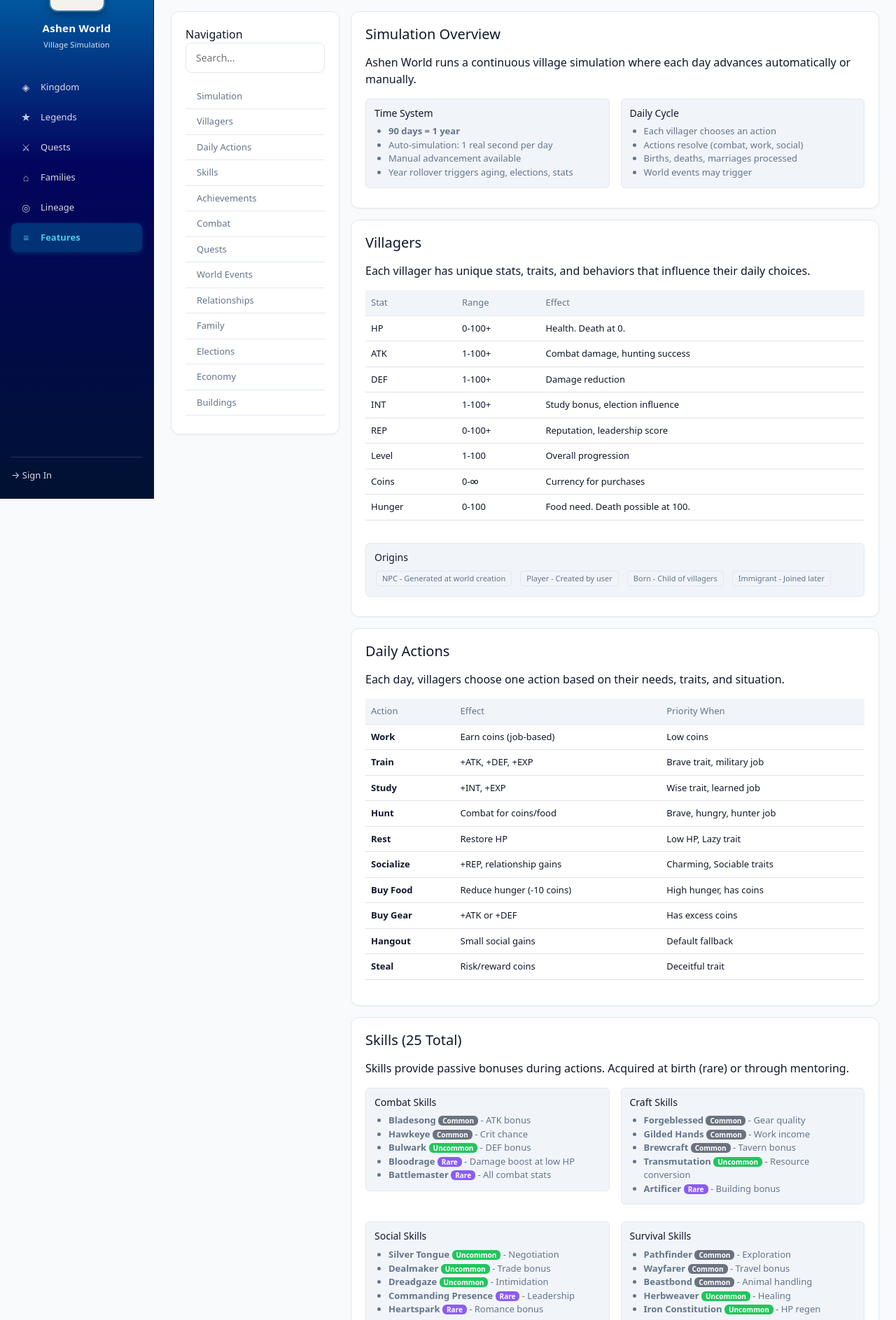
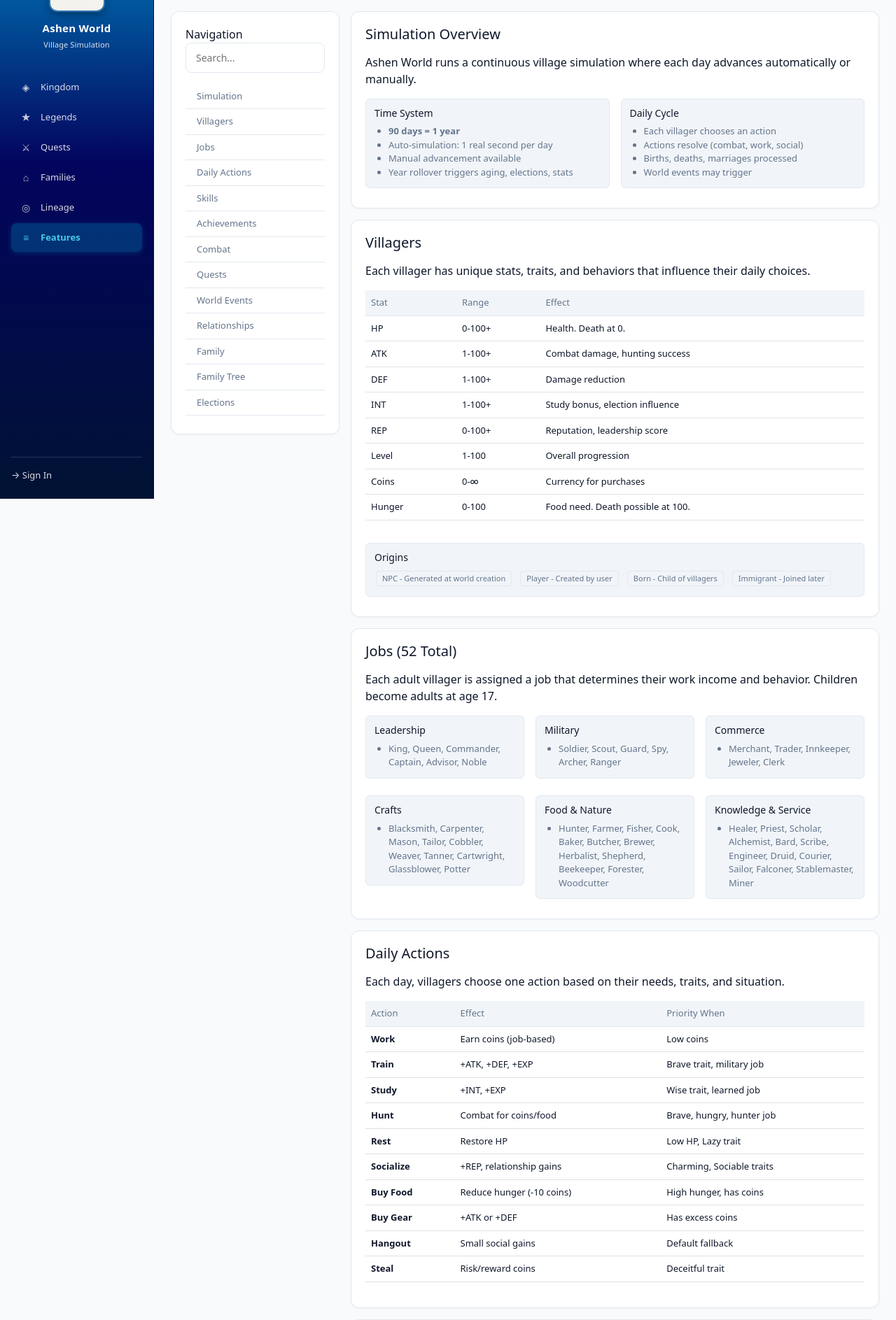
Before and after one commit to GeraldPlakasa/ashen-world, a Flask app: page /features in a window 1280 px wide. Shown: the part 87-1974 px from the top of the page at 70% size. Run offline with Flask 3, Linux system fonts and the light colour scheme; data comes from the database, SQL or seed files in the repository; data that the repository does not hold is empty.

Commit message:
fix(features): sync documentation with actual codebase
- Add Jobs section (52 jobs categorized)
- Add Family Tree section
- Fix traits: remove fake Charming/Sociable, add 8 missing traits
  (Stoic, Naive, Diligent, Protective, Reckless, Empathic, Clever,
   Strict, Patient, Curious)
- Fix weather: remove non-existent Snowy/Stormy, only sunny/rain exist
- Update trait count to 20 total

```diff
--- a/templates/features.html
+++ b/templates/features.html
@@ -51,6 +51,7 @@
                   <div class="list-group list-group-flush" id="tocList" style="font-size: 13px; max-height: 60vh; overflow-y: auto;">
                     <a class="list-group-item list-group-item-action" href="#simulation">Simulation</a>
                     <a class="list-group-item list-group-item-action" href="#villagers">Villagers</a>
+                    <a class="list-group-item list-group-item-action" href="#jobs">Jobs</a>
                     <a class="list-group-item list-group-item-action" href="#actions">Daily Actions</a>
                     <a class="list-group-item list-group-item-action" href="#skills">Skills</a>
                     <a class="list-group-item list-group-item-action" href="#achievements">Achievements</a>
@@ -59,6 +60,7 @@
                     <a class="list-group-item list-group-item-action" href="#events">World Events</a>
                     <a class="list-group-item list-group-item-action" href="#relationships">Relationships</a>
                     <a class="list-group-item list-group-item-action" href="#family">Family</a>
+                    <a class="list-group-item list-group-item-action" href="#family-tree">Family Tree</a>
                     <a class="list-group-item list-group-item-action" href="#elections">Elections</a>
                     <a class="list-group-item list-group-item-action" href="#economy">Economy</a>
                     <a class="list-group-item list-group-item-action" href="#buildings">Buildings</a>
@@ -134,6 +136,65 @@
                       <span class="stat-pill">Player - Created by user</span>
                       <span class="stat-pill">Born - Child of villagers</span>
                       <span class="stat-pill">Immigrant - Joined later</span>
+                    </div>
+                  </div>
+                </div>
+              </section>
+
+              <!-- JOBS -->
+              <section class="game-card mb-3" id="jobs">
+                <div class="card-body">
+                  <h5 class="mb-3">Jobs (52 Total)</h5>
+                  <p>Each adult villager is assigned a job that determines their work income and behavior. Children become adults at age 17.</p>
+
+                  <div class="row g-3">
+                    <div class="col-md-4">
+                      <div class="feature-box">
+                        <h6>Leadership</h6>
+                        <ul>
+                          <li>King, Queen, Commander, Captain, Advisor, Noble</li>
+                        </ul>
+                      </div>
+                    </div>
+                    <div class="col-md-4">
+                      <div class="feature-box">
+                        <h6>Military</h6>
+                        <ul>
+                          <li>Soldier, Scout, Guard, Spy, Archer, Ranger</li>
+                        </ul>
+                      </div>
+                    </div>
+                    <div class="col-md-4">
+                      <div class="feature-box">
+                        <h6>Commerce</h6>
+                        <ul>
+                          <li>Merchant, Trader, Innkeeper, Jeweler, Clerk</li>
+                        </ul>
+                      </div>
+                    </div>
+                    <div class="col-md-4">
+                      <div class="feature-box">
+                        <h6>Crafts</h6>
+                        <ul>
+                          <li>Blacksmith, Carpenter, Mason, Tailor, Cobbler, Weaver, Tanner, Cartwright, Glassblower, Potter</li>
+                        </ul>
+                      </div>
+                    </div>
+                    <div class="col-md-4">
+                      <div class="feature-box">
+                        <h6>Food & Nature</h6>
+                        <ul>
+                          <li>Hunter, Farmer, Fisher, Cook, Baker, Butcher, Brewer, Herbalist, Shepherd, Beekeeper, Forester, Woodcutter</li>
+                        </ul>
+                      </div>
+                    </div>
+                    <div class="col-md-4">
+                      <div class="feature-box">
+                        <h6>Knowledge & Service</h6>
+                        <ul>
+                          <li>Healer, Priest, Scholar, Alchemist, Bard, Scribe, Engineer, Druid, Courier, Sailor, Falconer, Stablemaster, Miner</li>
+                        </ul>
+                      </div>
                     </div>
                   </div>
                 </div>
@@ -453,6 +514,39 @@
                 </div>
               </section>
 
+              <!-- FAMILY TREE -->
+              <section class="game-card mb-3" id="family-tree">
+                <div class="card-body">
+                  <h5 class="mb-3">Family Tree</h5>
+                  <p>The game tracks complete family lineage for all villagers.</p>
+
+                  <div class="row g-3">
+                    <div class="col-md-6">
+                      <div class="feature-box">
+                        <h6>Tracking</h6>
+                        <ul>
+                          <li>Parent-child relationships</li>
+                          <li>Spouse connections</li>
+                          <li>Multi-generational lineage</li>
+                          <li>Family name inheritance</li>
+                        </ul>
+                      </div>
+                    </div>
+                    <div class="col-md-6">
+                      <div class="feature-box">
+                        <h6>Family Dynasties</h6>
+                        <ul>
+                          <li>Families accumulate wealth across generations</li>
+                          <li>Wealthiest family tracked per year</li>
+                          <li>Graveyard preserves deceased family members</li>
+                          <li>Dynasty Founder achievement for 5+ children</li>
+                        </ul>
+                      </div>
+                    </div>
+                  </div>
+                </div>
+              </section>
+
               <!-- ELECTIONS -->
               <section class="game-card mb-3" id="elections">
                 <div class="card-body">
@@ -583,16 +677,14 @@
               <section class="game-card mb-3" id="weather">
                 <div class="card-body">
                   <h5 class="mb-3">Weather System</h5>
-                  <p>Weather changes every few days and affects villager activities.</p>
+                  <p>Weather changes every 5 days. Rain chance: 35%.</p>
 
                   <div class="table-responsive">
                     <table class="table feature-table">
                       <thead><tr><th>Weather</th><th>Effect</th></tr></thead>
                       <tbody>
                         <tr><td>Sunny</td><td>Normal activities, good harvest bonus</td></tr>
-                        <tr><td>Rainy</td><td>Reduced outdoor work, hunting penalty</td></tr>
-                        <tr><td>Snowy</td><td>Higher hunger drain, travel penalty</td></tr>
-                        <tr><td>Stormy</td><td>Building damage risk, stay indoors</td></tr>
+                        <tr><td>Rain</td><td>Reduced outdoor work, hunting penalty</td></tr>
                       </tbody>
                     </table>
                   </div>
@@ -602,7 +694,7 @@
               <!-- TRAITS -->
               <section class="game-card mb-3" id="traits">
                 <div class="card-body">
-                  <h5 class="mb-3">Traits</h5>
+                  <h5 class="mb-3">Traits (20 Total)</h5>
                   <p>Each villager has 1-3 traits that influence their behavior and choices.</p>
 
                   <div class="row g-3">
@@ -613,6 +705,8 @@
                           <li><strong>Brave</strong> - Prefers hunt, train</li>
                           <li><strong>Hot-headed</strong> - Aggression bonus</li>
                           <li><strong>Cautious</strong> - Defense focus</li>
+                          <li><strong>Reckless</strong> - High risk actions</li>
+                          <li><strong>Protective</strong> - Defends allies</li>
                         </ul>
                       </div>
                     </div>
@@ -620,9 +714,10 @@
                       <div class="feature-box">
                         <h6>Social Traits</h6>
                         <ul>
-                          <li><strong>Charming</strong> - Relationship bonus</li>
-                          <li><strong>Sociable</strong> - More socializing</li>
                           <li><strong>Loyal</strong> - Family/spouse focus</li>
+                          <li><strong>Empathic</strong> - Relationship bonus</li>
+                          <li><strong>Patient</strong> - Steady interactions</li>
+                          <li><strong>Strict</strong> - Discipline focus</li>
                         </ul>
                       </div>
                     </div>
@@ -633,6 +728,8 @@
                           <li><strong>Wise</strong> - Study preference</li>
                           <li><strong>Greedy</strong> - Work preference</li>
                           <li><strong>Lazy</strong> - Rest preference</li>
+                          <li><strong>Diligent</strong> - Extra work bonus</li>
+                          <li><strong>Clever</strong> - Skill bonus</li>
                         </ul>
                       </div>
                     </div>
@@ -643,12 +740,15 @@
                           <li><strong>Ambitious</strong> - Leadership drive</li>
                           <li><strong>Generous</strong> - Sharing bonus</li>
                           <li><strong>Deceitful</strong> - May steal</li>
+                          <li><strong>Stoic</strong> - Resilient to events</li>
+                          <li><strong>Naive</strong> - Easily influenced</li>
+                          <li><strong>Curious</strong> - Exploration bonus</li>
                         </ul>
                       </div>
                     </div>
                     <div class="col-md-4">
                       <div class="feature-box">
-                        <h6>Special Traits</h6>
+                        <h6>Special Traits (Achievement Rewards)</h6>
                         <ul>
                           <li><strong>Patriarch</strong> - Dynasty Founder reward</li>
                           <li><strong>Immortal</strong> - Centurion reward</li>
```
